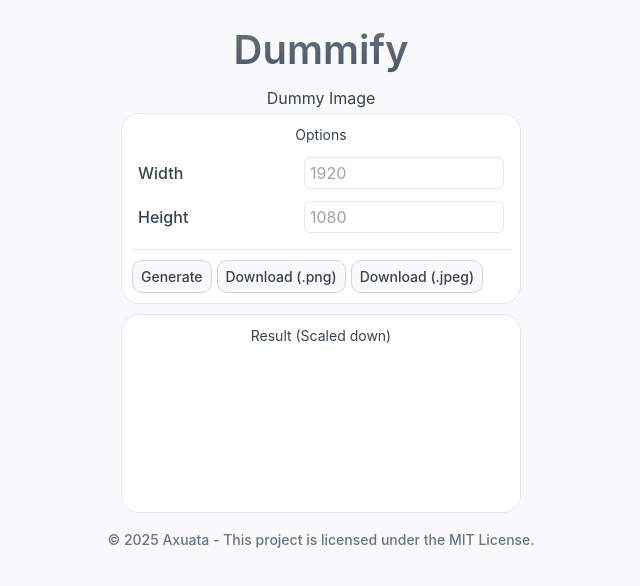
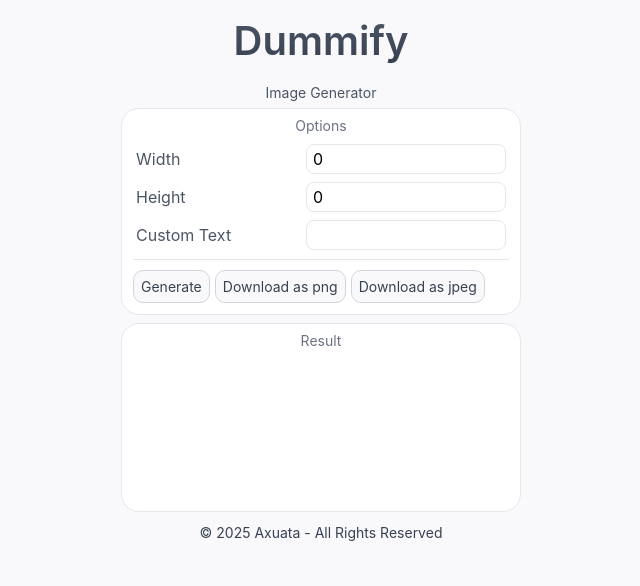
Before and after one commit to axuata/dummify, a Nuxt app: page / in a window 1280 px wide. Shown: the top 586 px of the page, without its empty margins (319-959 px from the left). Built offline with nearby package versions, Linux system fonts and the light colour scheme.

Commit message:
✨Renewed! (a lil bit)

```diff
--- a/assets/styles/global.css
+++ b/assets/styles/global.css
@@ -2,6 +2,6 @@
     @apply bg-#f9f9fb ;
 }
 
-.font-en {
+* {
     font-family: 'Inter', system-ui;
 }
--- /dev/null
+++ b/components/global/layout/CSection.vue
@@ -0,0 +1,21 @@
+<script setup lang="ts">
+const props = defineProps({
+  title: {
+    type: String,
+    required: true,
+  }
+});
+</script>
+
+<template>
+  <div class="bg-white p-6px rounded-18px b-(solid 1px gray-2)">
+    <p class="text-center text-14px text-gray-5 mb-4px">{{ props.title }}</p>
+    <div>
+      <slot />
+    </div>
+  </div>
+</template>
+
+<style scoped>
+
+</style>
--- a/components/global/ui/CButton.vue
+++ b/components/global/ui/CButton.vue
@@ -8,8 +8,8 @@
 </script>
 
 <template>
-  <div class="font-en">
-    <button class="b-(solid 1px gray-3) rounded-10px px-8px py-5px font-500 bg-#f9f9fb text-gray-7 text-14px hover:bg-gray-1 transition-colors duration-150">{{ props.label }}</button>
+  <div>
+    <button class="px-7px py-5px text-14px text-gray-7 bg-#f9f9fb rounded-10px b-(solid 1px gray-3) hover:bg-gray-2 transition-colors duration-100">{{ props.label }}</button>
   </div>
 </template>
 
--- /dev/null
+++ b/components/global/ui/CInput.vue
@@ -0,0 +1,36 @@
+<script setup lang="ts">
+const model = defineModel<string | number>();
+const props = defineProps({
+  type: {
+    type: String,
+    required: true,
+  },
+  placeholder: {
+    type: String,
+    required: true,
+  },
+  length: {
+    type: String,
+    required: true,
+  },
+  value: {
+    type: [String, Number],
+    required: true,
+  }
+});
+
+function updateModel(event: Event) {
+  const target = event.target as HTMLInputElement;
+  model.value = target.value;
+}
+</script>
+
+<template>
+  <div>
+    <input :type="props.type" :placeholder="props.placeholder" :style="{ width: props.length }" class="b-(solid 1px gray-2) px-6px py-2px rounded-8px" @input="updateModel($event)" :value="props.value" />
+  </div>
+</template>
+
+<style scoped>
+
+</style>
--- a/components/global/ui/COption.vue
+++ /dev/null
@@ -1,37 +0,0 @@
-<script setup lang="ts">
-const model = defineModel<string | number>();
-const props = defineProps({
-  id: {
-    type: String,
-    required: true,
-  },
-  label: {
-    type: String,
-    required: true,
-  },
-  type: {
-    type: String,
-    required: true,
-  },
-  placeholder: {
-    type: String,
-    required: false,
-  }
-});
-
-function updateModel(event: Event): void {
-  const target = event.target as HTMLInputElement;
-  model.value = target.value;
-}
-</script>
-
-<template>
-  <div class="font-en flex items-center justify-between py-6px px-6px">
-    <label :for="props.id" class="font-500 text-gray-7">{{ props.label }}</label>
-    <input :name="props.id" :type="props.type" :placeholder="props.placeholder" class="bg-white b-(solid 1px gray-2) py-3px px-5px w-200px rounded-6px hover:b-gray-3" @input="updateModel($event)" />
-  </div>
-</template>
-
-<style scoped>
-
-</style>
--- a/components/tools/TDummyImage.vue
+++ b/components/tools/TDummyImage.vue
@@ -9,6 +9,9 @@
 })
 
 function generate(): void {
+  console.log("Generating...");
+
+  try {
     if (canvasElement) {
       if (imageWidth.value >= 20000 || imageHeight.value >= 20000) {
         warning.value = "The size cannot be greater than 20000."
@@ -32,7 +35,12 @@
         context.textAlign = 'center';
         context.textBaseline = 'middle'
         context.fillText(`${imageWidth.value}x${imageHeight.value}`, imageWidth.value / 2, imageHeight.value / 2);
+
+        console.log("Generated!");
       }
+    }
+  } catch (error) {
+    console.error(error);
   }
 }
 
--- a/pages/index.vue
+++ b/pages/index.vue
@@ -1,21 +1,118 @@
 <script setup lang="ts">
+const imageWidth = ref<number>(0);
+const imageHeight = ref<number>(0);
+const imageText = ref<string>('');
+const imageWarning= ref<string>('');
+let canvasElement: HTMLCanvasElement;
 
+onMounted(() => {
+  canvasElement = document.getElementById('canvas') as HTMLCanvasElement;
+});
+
+function generate() {
+  console.log("Generating...");
+
+  if (canvasElement) {
+    if (imageWidth.value >= 20000 || imageHeight.value >= 20000) {
+      imageWarning.value = 'The size cannot be over 20000!';
+      return;
+    } else {
+      imageWarning.value = '';
+    }
+
+    const context = canvasElement.getContext('2d');
+
+    canvasElement.width = imageWidth.value;
+    canvasElement.height = imageHeight.value;
+
+    if (context) {
+      context.font = `${canvasElement.width / 7}px Inter`;
+
+      context.fillStyle = '#ffffff';
+      context.fillRect(0, 0, imageWidth.value, imageHeight.value);
+
+      context.fillStyle = '#1e1e1e';
+      context.textAlign = 'center';
+      context.textBaseline = 'middle'
+
+      if (imageText.value === '') {
+        context.fillText(`${imageWidth.value}x${imageHeight.value}`, imageWidth.value / 2, imageHeight.value / 2);
+      } else {
+        context.fillText(imageText.value, imageWidth.value / 2, imageHeight.value / 2);
+      }
+
+      console.log("Generated!");
+    } else {
+      console.log('Context is null!');
+    }
+  } else {
+    console.log('Canvas is null!');
+  }
+}
+
+function download(type: 'png' | 'jpeg') {
+  if (canvasElement) {
+    const link = document.createElement('a');
+
+    switch (type) {
+      case 'png':
+        link.href = canvasElement.toDataURL("image/png");
+        link.download = `image-${imageWidth.value}x${imageHeight.value}.png`;
+        break;
+      case 'jpeg':
+        link.href = canvasElement.toDataURL("image/jpeg");
+        link.download = `image-${imageWidth.value}x${imageHeight.value}.jpg`;
+        break;
+    }
+
+    link.click();
+  }
+}
 </script>
 
 <template>
-  <div class="py-20px">
-    <div class="font-en text-center">
-      <p class="text-40px font-600 text-transparent bg-clip-text bg-gradient-to-b from-gray-5 to-gray-6">Dummify</p>
+  <!-- Welcome -->
+  <div class="my-16px text-center text-40px font-600 text-transparent bg-clip-text bg-gradient-to-b from-gray-6 to-gray-7 line-height-tight">
+    <p>Dummify</p>
+  </div>
+
+  <!-- Generators -->
+  <div class="flex justify-center">
+    <!--  Image Generator  -->
+    <div>
+      <p class="text-14px text-center mb-5px text-gray-6">Image Generator</p>
+      <CSection title="Options" class="w-400px">
+        <div class="flex items-center justify-between px-8px py-4px">
+          <p class="text-gray-6">Width</p>
+          <CInput v-model="imageWidth" type="number" placeholder="1920" length="200px" :value="0" />
+        </div>
+        <div class="flex items-center justify-between px-8px py-4px">
+          <p class="text-gray-6">Height</p>
+          <CInput v-model="imageHeight" type="number" placeholder="1080" length="200px" :value="0" />
+        </div>
+        <div class="flex items-center justify-between px-8px py-4px">
+          <p class="text-gray-6">Custom Text</p>
+          <CInput v-model="imageText" type="string" placeholder="" length="200px" value="" />
+        </div>
+        <p>{{ imageWarning }}</p>
+        <hr class="m-5px" />
+        <div class="flex gap-5px p-5px">
+          <CButton label="Generate" @click="generate()" />
+          <CButton label="Download as png" @click="download('png')" />
+          <CButton label="Download as jpeg" @click="download('jpeg')" />
+        </div>
+      </CSection>
+      <CSection title="Result" class="mt-8px w-400px">
+        <div class="flex justify-center">
+          <canvas id="canvas" class="max-w-300px"></canvas>
+        </div>
+      </CSection>
     </div>
-    <div class="flex justify-center">
-      <div class="font-en text-center py-6px">
-        <p class="text-gray-7 mb-3px">Dummy Image</p>
-        <TDummyImage />
-      </div>
-    </div>
-    <footer class="font-en text-center text-14px text-gray-5 font-500">
-      <p>© 2025 Axuata - This project is licensed under the MIT License.</p>
-    </footer>
+  </div>
+
+  <!-- Footer -->
+  <div class="text-center text-14px my-10px text-gray-7">
+    <p>© 2025 Axuata - All Rights Reserved</p>
   </div>
 </template>
 
```
Also changed, not shown: 1 other file (tests, documents, lock files or other folders). Lines whose indentation alone changed are shown as unchanged.
